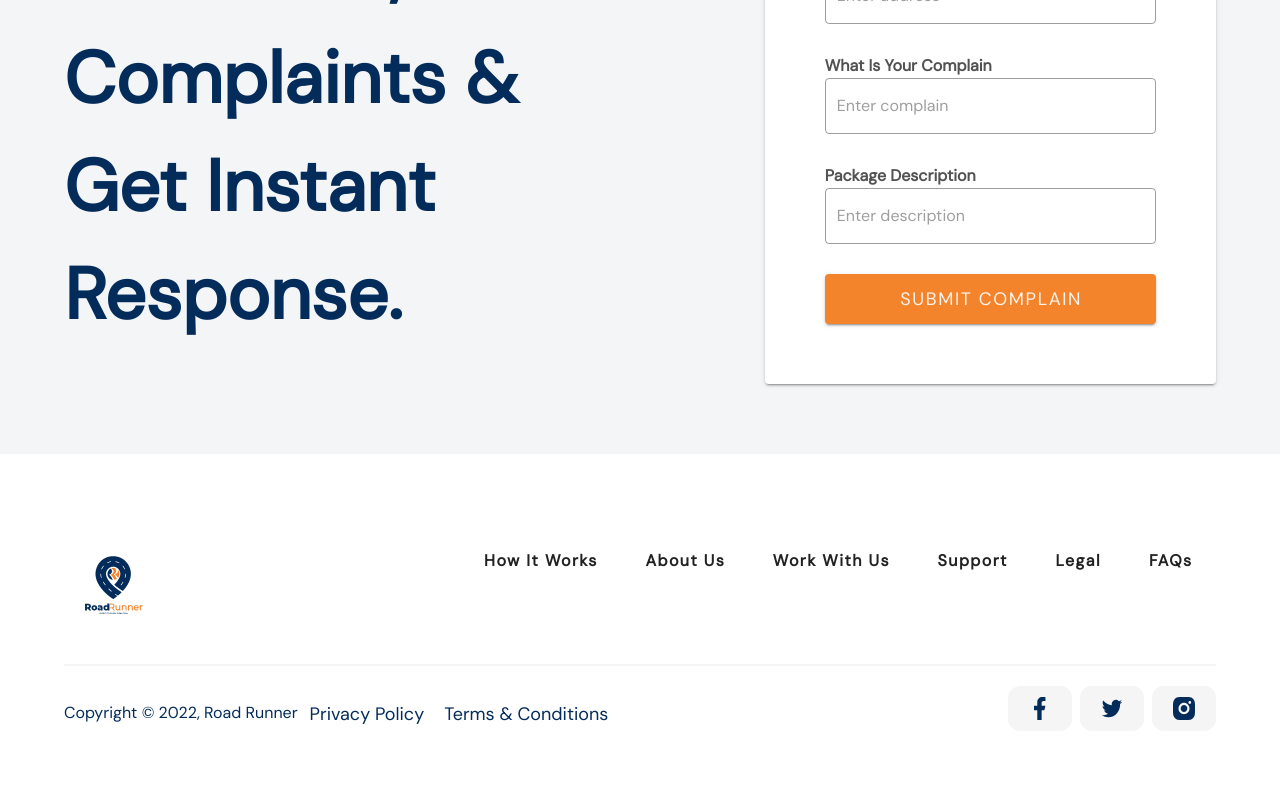
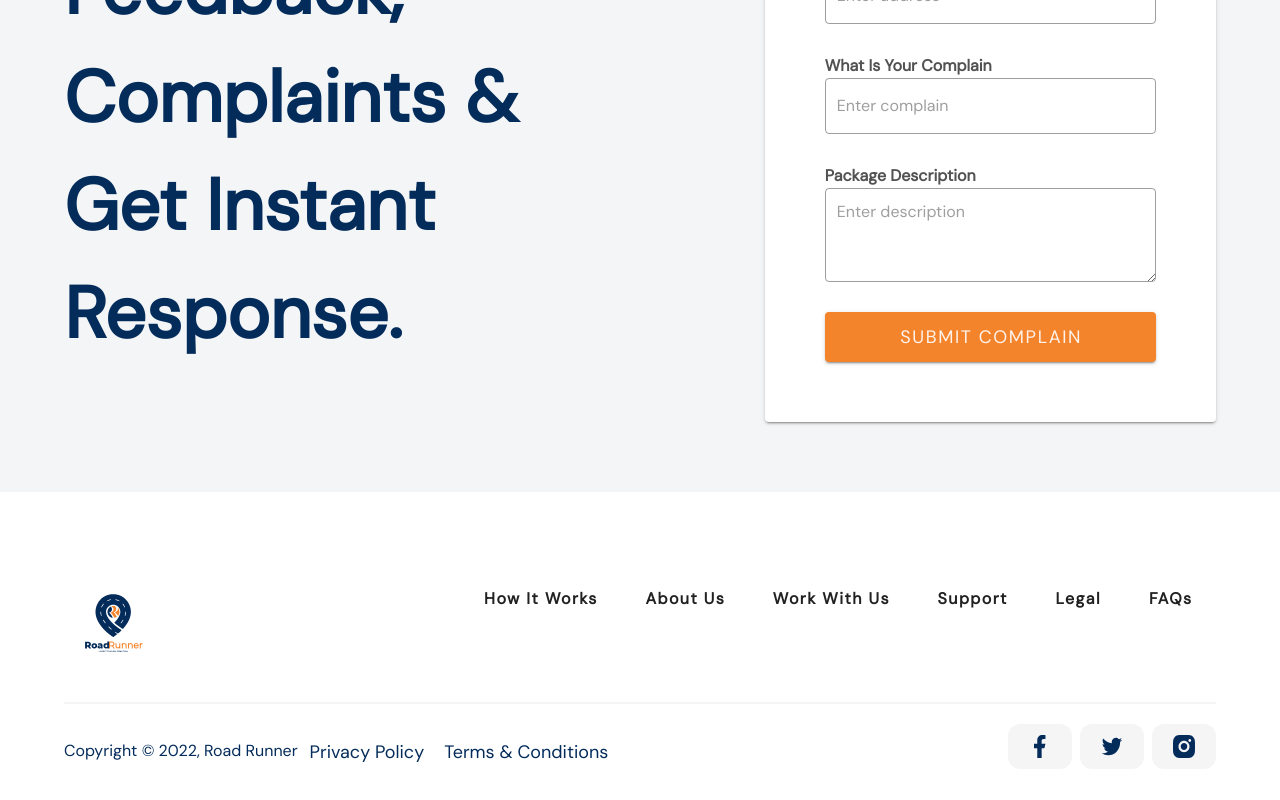
Before and after one commit to sadeeqdev/roadrunner-landing-page, a Vue app: page /contactus in a window 1280 px wide. Shown: the part 1087-1887 px from the top of the page. Built offline with nearby package versions, Linux system fonts and the light colour scheme.

Commit message:
Added login page

```diff
--- a/src/views/contactUs/ContactUs.vue
+++ b/src/views/contactUs/ContactUs.vue
@@ -53,7 +53,7 @@
                             <label>What Is Your Complain</label>
                             <v-text-field outlined placeholder="Enter complain"></v-text-field>
                             <label>Package Description</label>
-                            <v-text-field multiline rows="3" outlined placeholder="Enter description"></v-text-field>
+                            <v-textarea multiline rows="3" outlined placeholder="Enter description"></v-textarea>
                             <v-btn width="100%" height="50px"
                                 style="font-size: 18px; font-weight: 500; line-height: 31px; color: #FEF3EC;"
                                 color="secondary">Submit
@@ -142,6 +142,7 @@ export default {
 
 .contact-search-bar {
     width: 70%;
+    margin: auto
 }
 
 @media only screen and (max-width: 600px) {
```
